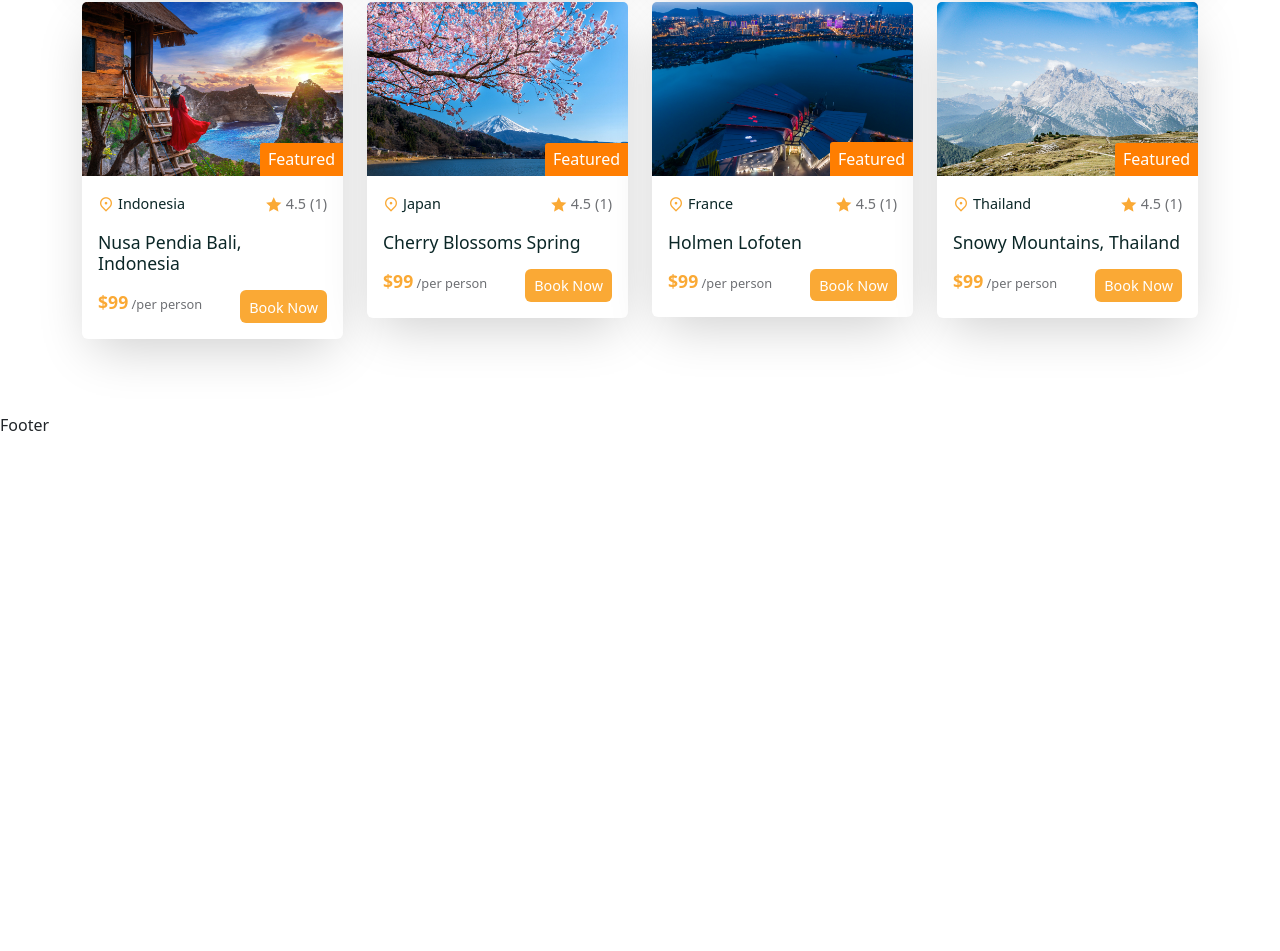
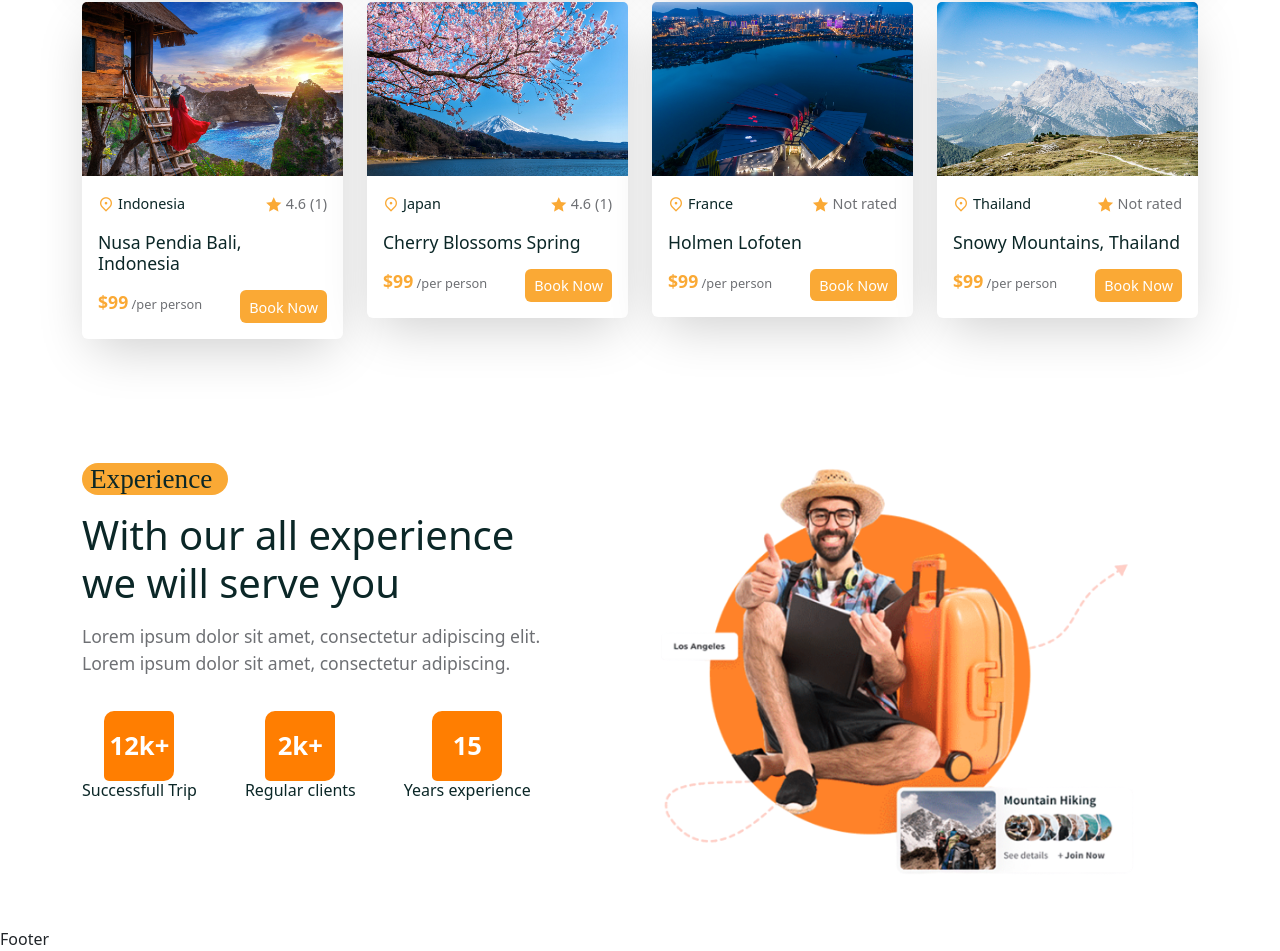
Before and after one commit to RodrigoMarquesPF/TourShop-MongoDB, a React (Create React App) app in the folder tour-management/frontend/: page /home in a window 1280 px wide. Shown: the part 1558-2509 px from the top of the page. Before the commit the page ends 1995 px from the top, so only its background shows below. Built offline with nearby package versions, Linux system fonts and the light colour scheme; a web font is replaced by a local one.

Commit message:
experience section

```diff
--- a/tour-management/frontend/src/assets/data/tours.js
+++ b/tour-management/frontend/src/assets/data/tours.js
@@ -19,6 +19,10 @@
       {
         name: "jhon doe",
         rating: 4.6,
+      },
+      {
+        name: "jhon doe",
+        rating: 5,
       },
     ],
     avgRating: 4.5,
@@ -124,10 +128,7 @@
     maxGroupSize: 8,
     desc: "this is the description",
     reviews: [
-      {
-        name: "jhon doe",
-        rating: 4.6,
-      },
+
     ],
     avgRating: 4.5,
     photo: tourImg07,
@@ -142,10 +143,7 @@
     maxGroupSize: 8,
     desc: "this is the description",
     reviews: [
-      {
-        name: "jhon doe",
-        rating: 4.6,
-      },
+
     ],
     avgRating: 4.5,
     photo: tourImg03,
--- a/tour-management/frontend/src/pages/Home.jsx
+++ b/tour-management/frontend/src/pages/Home.jsx
@@ -1,11 +1,13 @@
 import React from "react";
-import '../styles/home.css'
+import '../styles/home.css';
 
 import {Container, Row, Col} from 'reactstrap';
-import heroImg from '../assets/images/hero-img01.jpg'
-import heroImg02 from '../assets/images/hero-img02.jpg'
-import heroVideo from '../assets/images/hero-video.mp4'
-import worldImg from './../assets/images/world.png'
+import heroImg from '../assets/images/hero-img01.jpg';
+import heroImg02 from '../assets/images/hero-img02.jpg';
+import heroVideo from '../assets/images/hero-video.mp4';
+import worldImg from './../assets/images/world.png';
+import experienceImg from './../assets/images/experience.png';
+
 import Subtitle from './../shared/Subtitle';
 
 import SearchBar from "../shared/SearchBar";
@@ -82,6 +84,46 @@
   </section>
   {/*  feature tour section fim*/}
 
+  {/*Experience section*/}
+  <section>
+    <Container>
+      <Row>
+        <Col lg='6'>
+          <div className="experience__content">
+            <Subtitle subtitle={'Experience'}/>
+              <h2>With our all experience <br/> we will serve you</h2>
+              <p>
+              Lorem ipsum dolor sit amet, consectetur adipiscing elit.
+              <br/>
+              Lorem ipsum dolor sit amet, consectetur adipiscing.
+              </p>
+          </div>
+          <div className="counter__wrapper d-flex align-items-center gap-5">
+            <div className="counter__box">
+              <span>12k+</span>
+              <h6>Successfull Trip</h6>
+            </div>
+            <div className="counter__box">
+              <span>2k+</span>
+              <h6>Regular clients</h6>
+            </div>
+            <div className="counter__box">
+              <span>15</span>
+              <h6>Years experience</h6>
+            </div>
+          </div>
+        </Col>
+        <Col lg='6'>
+          <div className="experience__img">
+            <img src={experienceImg} alt="" />
+          </div>
+        </Col>
+      </Row>
+    </Container>
+  </section>
+
+  {/*Experience section fim*/}
+
   </>
 };
 
--- a/tour-management/frontend/src/shared/TourCard.jsx
+++ b/tour-management/frontend/src/shared/TourCard.jsx
@@ -1,18 +1,21 @@
 import React from 'react';
 import {Card, CardBody} from "reactstrap";
 import {Link} from 'react-router-dom'
+import calculateAvgRating from '../utils/avgRating';
 
 import "./tour-card.css";
 
 const TourCard = ({tour}) => {
 
-    const  {id, title, city, photo, price, featured, avgRating, reviews} = tour
+    const  {id, title, city, photo, price, featured, reviews} = tour;
+
+    const {totalRating, avgRating} = calculateAvgRating(reviews)
 
   return <div className="tour__card">
     <Card>
             <div className="tour__img">
                 <img src={photo} alt="tour-img" />
-                <span>Featured</span>
+                {featured && <span>Featured</span>}
             </div>
 
             <CardBody>
@@ -22,17 +25,18 @@
                 <i class="ri-map-pin-2-line"></i> {city}
                 </span>
                 <span className="tour__rating d-flex align-items-center gap-1">
-                <i class="ri-star-fill"></i> {avgRating}{" "}
-                <span>({reviews.length})</span>
+                <i class="ri-star-fill"></i> {avgRating === 0 ? null : avgRating}
+                {totalRating === 0 ? 'Not rated' : <span>({reviews.length})</span>}
+
                 </span>
             </div>
 
-            <h5 className="tour__title"><Link to={'/tours/${id}'}>{title}</Link></h5>
+            <h5 className="tour__title"><Link to={`/tours/${id}`}>{title}</Link></h5>
             <div className="card__bottom d-flex align-items-center
             justify-content-between mt-3">
                 <h5>${price}<span> /per person</span></h5>
                 <button className="btn booking__btn">
-                    <Link to={'/tours/${id}'}>Book Now</Link>
+                    <Link to={`/tours/${id}`}>Book Now</Link>
                 </button>
             </div>
         </CardBody>
@@ -43,4 +47,6 @@
 
 };
 
+
+
 export default TourCard
--- a/tour-management/frontend/src/styles/home.css
+++ b/tour-management/frontend/src/styles/home.css
@@ -55,3 +55,49 @@
     font-style: 2.3rem;
     font-weight: 500;
 }
+
+
+.experience__content h2{
+    font-size: 2.5rem;
+    margin-top: 1rem;
+    font-weight: 500;
+}
+
+
+.experience__content p {
+    font-size: 1.1rem;
+    color: var(--text-color);
+    margin-top: 1rem;
+}
+
+
+.counter__wrapper{
+    margin-top: 2.2em;
+}
+
+
+.counter__box span{
+    width: 70px;
+    height: 70px;
+    margin: auto;
+    display: flex;
+    align-items: center;
+    justify-content: center;
+    background: var(--primary-color);
+    color: #fff;
+    font-size: 1.6rem;
+    font-weight: 600;
+    border-radius: 10px 5px 10px 5px;
+}
+
+
+.counter__box h{
+    font-size: 1.1rem;
+    margin-top: 0.7rem;
+    color: var(--text-color);
+}
+
+
+.experience__img img{
+    width: 90%;
+}
--- /dev/null
+++ b/tour-management/frontend/src/utils/avgRating.js
@@ -0,0 +1,16 @@
+
+
+const calculateAvgRating = reviews => {
+
+    const totalRating = reviews?.reduce((acc,item) => acc + item.rating , 0);
+    const avgRating =
+    totalRating === 0 ? '' : totalRating === 1? totalRating :
+    (totalRating /  reviews?.length).toFixed(1);
+
+return {
+    totalRating,
+    avgRating
+}
+}
+
+export default calculateAvgRating;
```
